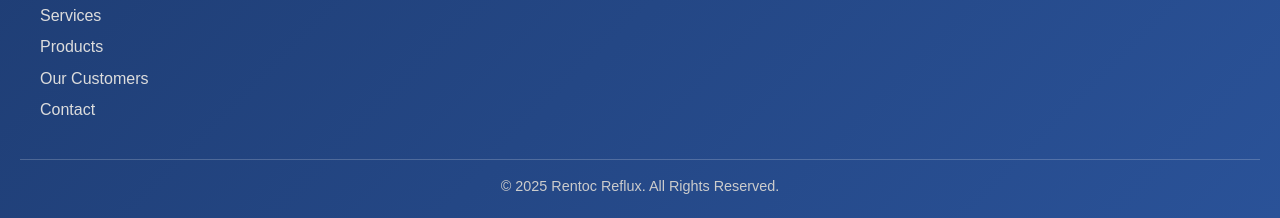
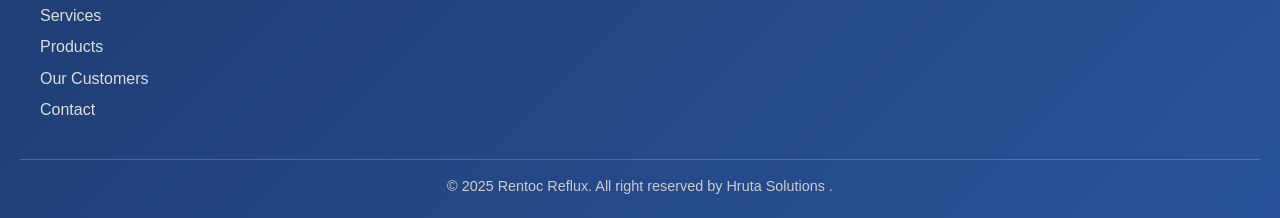
Before and after one commit to MRSB-01/test2, a plain HTML site: page about.html in a window 1280 px wide. Shown: the part 3446-3664 px from the top of the page. Drawn offline with Linux system fonts and the light colour scheme.

Commit message:
fix hruta tagline

```diff
--- a/about.html
+++ b/about.html
@@ -555,7 +555,7 @@
         </div>
       </div>
       <div class="footer-bottom">
-        &copy; 2025 Rentoc Reflux. All Rights Reserved.
+        &copy; 2025 Rentoc Reflux. All right reserved by Hruta Solutions .
       </div>
     </div>
 
```
Also changed, not shown: contact.html (+1 -1 lines), index.html (+1 -1 lines), ourcustomers.html (+1 -1 lines), products.html (+1 -1 lines), services.html (+1 -1 lines).
